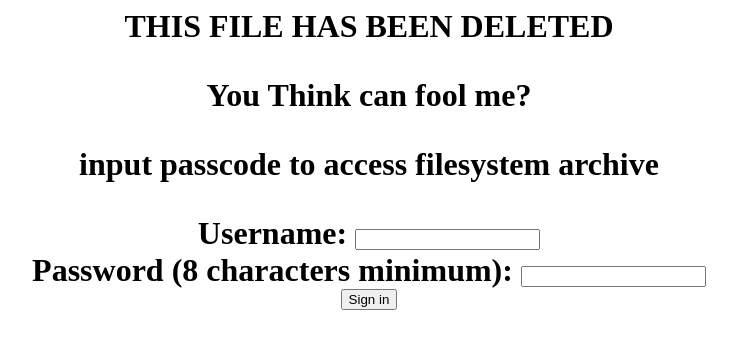
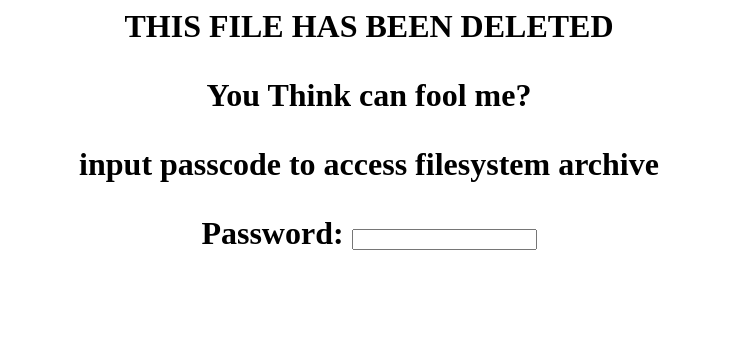
Before and after one commit to carloters/C.M.M.S, a plain HTML site: page FILE_DOES_NOT_EXIST.html in a window 1280 px wide. Shown: the whole page, without its empty margins (271-1008 px from the left). Drawn offline with Linux system fonts and the light colour scheme.

Commit message:
Update FILE_DOES_NOT_EXIST.html

```diff
--- a/FILE_DOES_NOT_EXIST.html
+++ b/FILE_DOES_NOT_EXIST.html
@@ -4,16 +4,5 @@
     <h1>THIS FILE HAS BEEN DELETED<h1>
         <p>You Think can fool me?<p>
             <p>input passcode to access filesystem archive<p>
-
-        <div>
-    <label for="username">Username:</label>
+       <label for="username">Password:</label>
     <input type="text" id="username" name="username">
-</div>
-
-<div>
-    <label for="pass">Password (8 characters minimum):</label>
-    <input type="password" id="pass" name="password"
-           minlength="8" required>
-</div>
-
-<input type="submit" value="Sign in">
```
